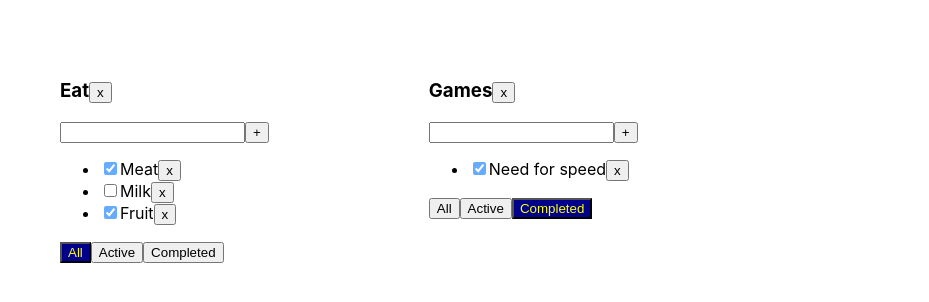
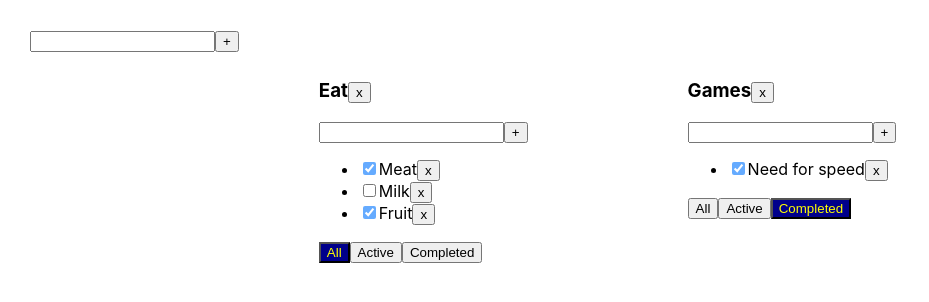
Before and after one commit to Kirko-03/TodoList, a React (Create React App) app: page / in a window 1280 px wide. Shown: the top 302 px of the page, without its empty margins (0-929 px from the left). Built offline with nearby package versions, Linux system fonts and the light colour scheme.

Commit message:
adding Todolist

```diff
--- /dev/null
+++ b/src/AddItem.tsx
@@ -0,0 +1,41 @@
+import React, {ChangeEvent, KeyboardEvent, useState} from "react";
+
+export type AddItemType = {
+    addItem: (title: string) => void
+}
+
+export function AddItemForm(props: AddItemType) {
+    let [error, setError] = useState<string | null>(null)
+    let [value, setValue] = useState("")
+    let onChangeValue = (e: ChangeEvent<HTMLInputElement>) => {
+        setValue(e.currentTarget.value)
+    }
+    const onKeyPressHandler = (e: KeyboardEvent<HTMLInputElement>) => {
+
+        setError("")
+        if (e.charCode === 13) {
+            if (value.trim() !== "") {
+                props.addItem(value)
+                setValue("")
+            } else
+                setError("title is required")
+        }
+    }
+
+    function onClickAddTask() {
+        setError("")
+        if (value.trim() !== "") {
+            props.addItem(value)
+            setValue("")
+        } else
+            setError("title is required")
+    }
+
+    return (<div>
+        <input value={value} className={error ? "error" : ""} onChange={onChangeValue}
+               onKeyPress={onKeyPressHandler}/>
+        <button onClick={onClickAddTask}>+</button>
+        {error && <div className={"error-message"}>{error}</div>}
+    </div>)
+
+}
--- a/src/App.tsx
+++ b/src/App.tsx
@@ -1,7 +1,8 @@
 import React, {useState} from 'react';
 import './App.css';
-import {TodoList} from "./TodoList";
+import {TaskType, TodoList} from "./TodoList";
 import {v1} from 'uuid';
+import {AddItemForm} from "./AddItem";
 
 export type FilterTaskType = "all" | "active" | "completed"
 
@@ -10,12 +11,15 @@ type TodolistsType = {
     title: string
     filter: FilterTaskType
 }
+type TasksObjType = {
+    [key:string]:Array<TaskType>
+}
 
 function App() {
     let todolistId1 = v1()
     let todolistId2 = v1()
 
-    let [tasksObj, setTasksObj] = useState({
+    let [tasksObj, setTasksObj] = useState<TasksObjType>({
         [todolistId1]: [{id: v1(), title: "Meat", isDone: true},
             {id: v1(), title: "Milk", isDone: false},
             {id: v1(), title: "Fruit", isDone: true}],
@@ -63,9 +67,17 @@ function App() {
         {id: todolistId1, title: "Eat", filter: "all"},
         {id: todolistId2, title: "Games", filter: "completed"}
     ])
+    function addTodolist(title:string){
+        let todolist:TodolistsType={id:v1(), title: title, filter: "all"}
+        setTodolists([todolist,...todolists])
+
+        setTasksObj({...tasksObj,[todolist.id]:[]})
+    }
 
     return (
-        <div className={"App"}>{
+        <div className={"App"}>
+            <AddItemForm addItem={(title)=>{addTodolist(title)}}/>
+            {
             todolists.map(tl => {
                 let taskForTodoList = tasksObj[tl.id]
                 if (tl.filter === "active")
--- a/src/TodoList.tsx
+++ b/src/TodoList.tsx
@@ -1,6 +1,7 @@
-import React, {ChangeEvent, KeyboardEvent, useState} from "react";
+import React from "react";
 import {FilterTaskType} from "./App";
 import "./App.css"
+import {AddItemForm} from "./AddItem";
 
 export type TaskType = {
     id: string
@@ -20,34 +21,8 @@ type TitleType = {
     removeTodoList:(todolistId:string)=>void
 }
 
+
 export let TodoList = (props: TitleType) => {
-    let [error, setError] = useState<string | null>(null)
-    let [value, setValue] = useState("")
-
-    function onClickAddTask() {
-        setError("")
-        if (value.trim() !== "") {
-            props.addTask(value,props.id)
-            setValue("")
-        } else
-            setError("title is required")
-    }
-
-    let onChangeValue = (e: ChangeEvent<HTMLInputElement>) => {
-        setValue(e.currentTarget.value)
-    }
-    const onKeyPressHandler = (e: KeyboardEvent<HTMLInputElement>) => {
-
-        setError("")
-        if (e.charCode === 13) {
-            if (value.trim() !== "") {
-                props.addTask(value,props.id)
-                setValue("")
-            } else
-                setError("title is required")
-        }
-    }
-
     function allChangeFilter() {
         props.changeFilter("all",props.id)
     }
@@ -62,19 +37,16 @@ export let TodoList = (props: TitleType) => {
 let RemoveTodoList= () =>{
         props.removeTodoList(props.id)
 }
+const addTask = (title:string) =>{
+        props.addTask(title,props.id)
+}
+    return (
+        <div className="App">
 
-    return (
+            <div>
 
-        <div className="App">
-            <div>
                 <h3>{props.title}<button onClick={RemoveTodoList}>x</button></h3>
-
-                <div>
-                    <input value={value} className={error ? "error" : ""} onChange={onChangeValue}
-                           onKeyPress={onKeyPressHandler}/>
-                    <button onClick={onClickAddTask}>+</button>
-                    {error && <div className={"error-message"}>{error}</div>}
-                </div>
+                <AddItemForm addItem={addTask} />
                 <ul>
                     {props.tasks.map(t => {
 
@@ -103,5 +75,4 @@ let RemoveTodoList= () =>{
                 </div>
             </div>
         </div>
-    )
-}
+    )}
```
